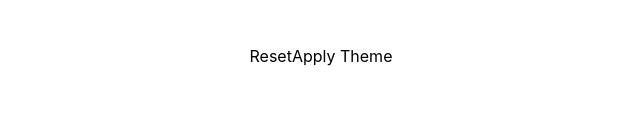
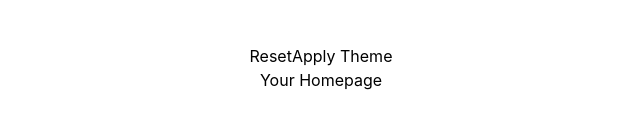
Before and after one commit to starryeyedmax/qatalog_test, a React (Create React App) app: page /settings in a window 1280 px wide. Shown: the part 162-300 px from the top of the page, without its empty margins (319-959 px from the left). Built offline with nearby package versions, Linux system fonts and the light colour scheme.

Commit message:
feat:updated settings->added link

```diff
--- a/src/components/Settings.jsx
+++ b/src/components/Settings.jsx
@@ -1,6 +1,7 @@
 import React, { Fragment, useContext, useEffect, useState } from 'react'
 import { Listbox, Transition } from '@headlessui/react'
 import { CheckIcon, ChevronDownIcon } from '@heroicons/react/20/solid'
+import { Link } from 'react-router-dom'
 
 import { ThemeContext } from '../App'
 
@@ -101,6 +102,14 @@ function Settings({ updatedSettings }) {
           </div>
         </div>
       </div>
+      <Link
+        to='/homepage'
+        className={`${
+          theme === 'Default' ? ' text-black' : 'text-red-600'
+        } font-semibold text-lg absolute bottom-4 w-full text-center`}
+      >
+        Your Homepage
+      </Link>
     </div>
   )
 }
```
